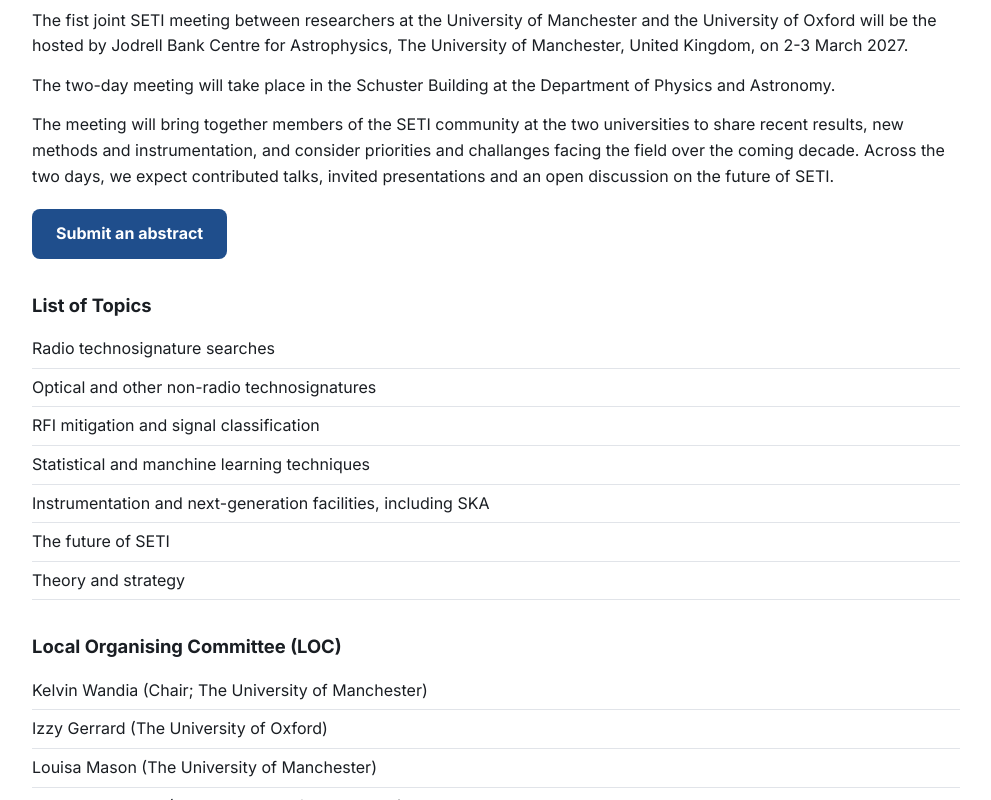
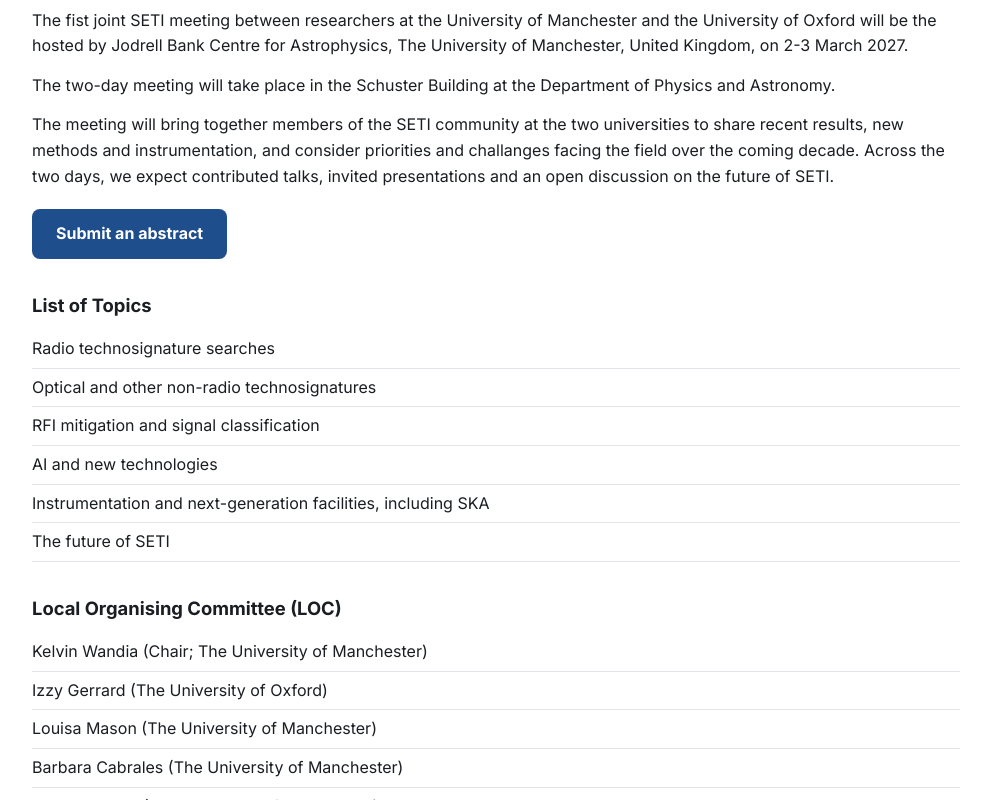
Before and after one commit to kelvinwandia/manchester_oxford_seti_meeting, a plain HTML site: page index.html in a window 1280 px wide. Shown: the part 396-1196 px from the top of the page, without its empty margins (144-1135 px from the left). Drawn offline with Linux system fonts and the light colour scheme.

Commit message:
Updated website

```diff
--- a/index.html
+++ b/index.html
@@ -26,10 +26,9 @@
 <li>Radio technosignature searches</li>
 <li>Optical and other non-radio technosignatures</li>
 <li>RFI mitigation and signal classification</li>
-<li>Statistical and manchine learning techniques</li>
+<li>AI and new technologies</li>
 <li>Instrumentation and next-generation facilities, including SKA</li>
 <li>The future of SETI</li>
-<li>Theory and strategy</li>
 </ul>
 
 <h3>Local Organising Committee (LOC)</h3>
```
